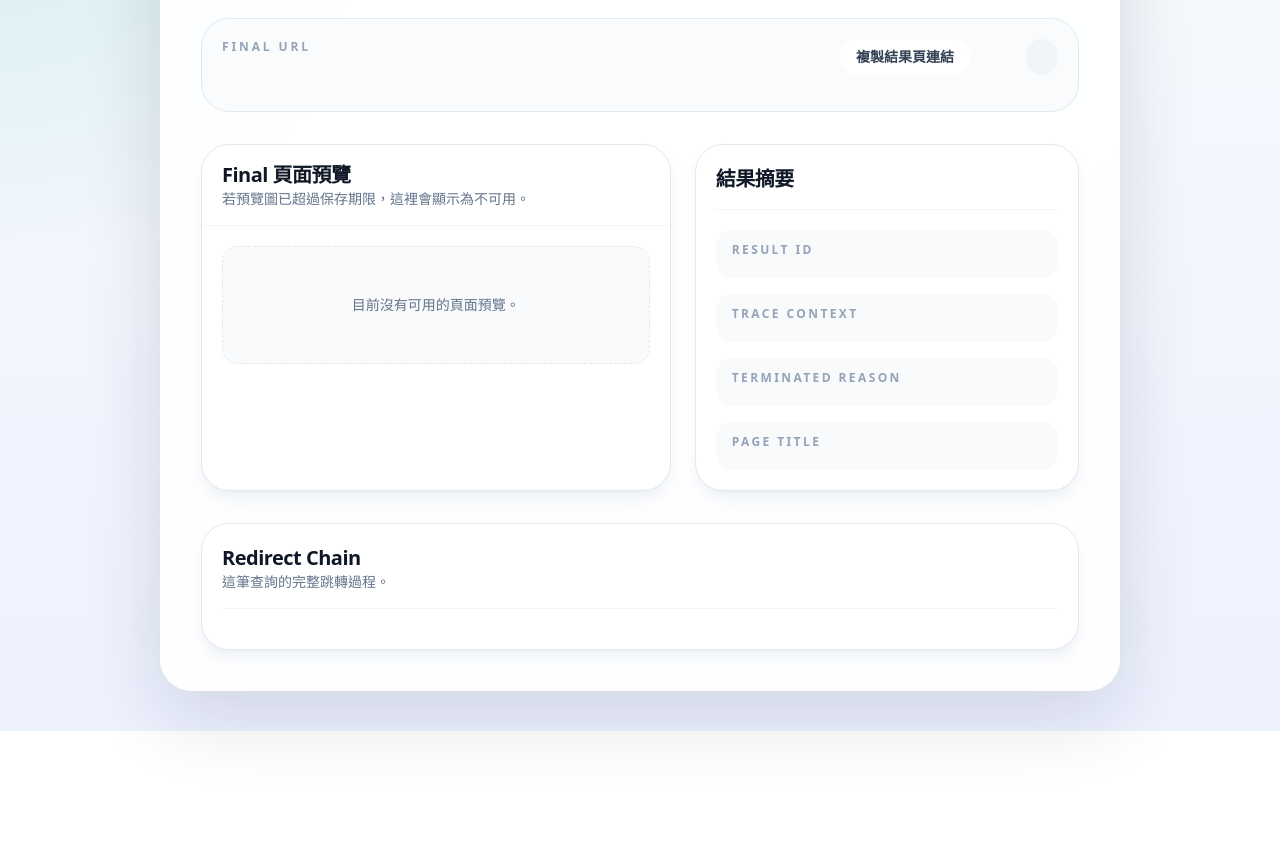
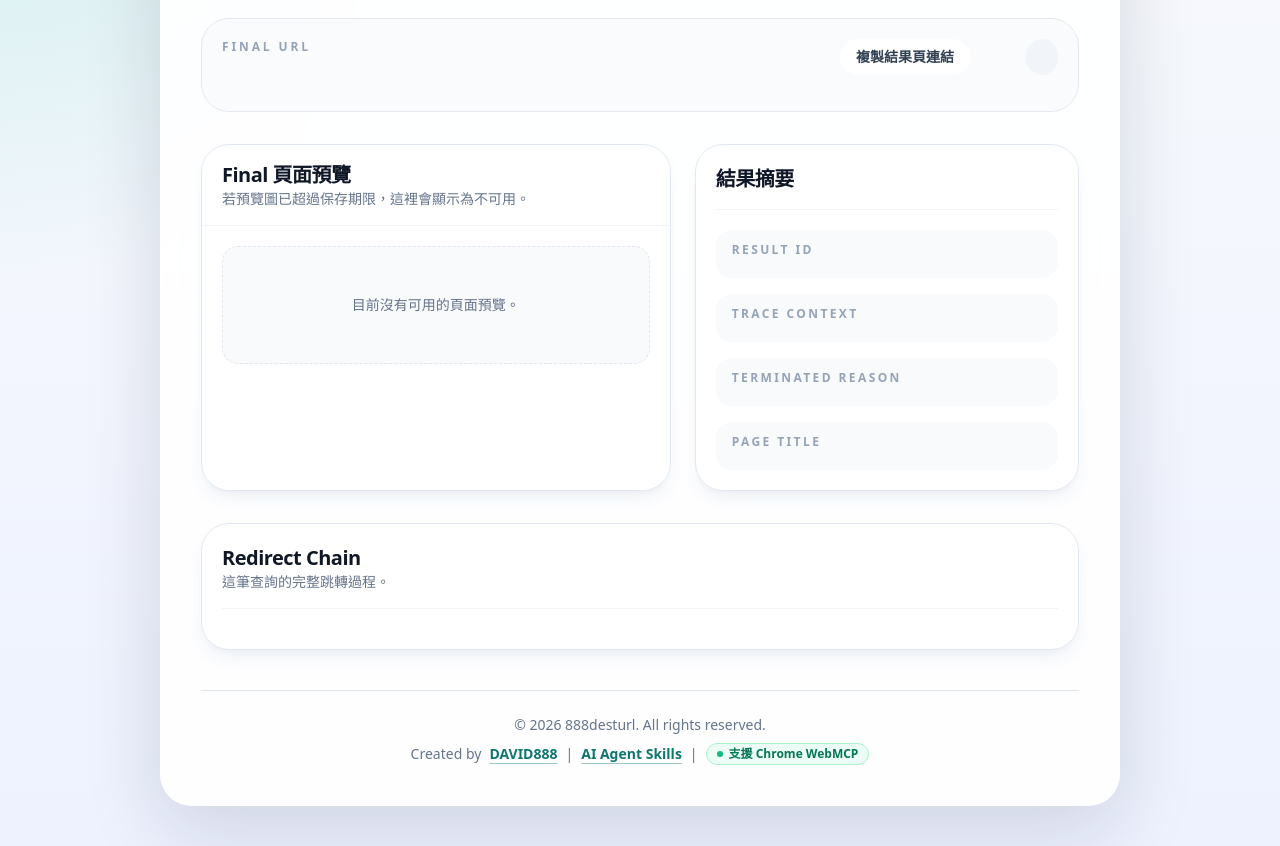
Before and after one commit to tbdavid2019/888desturl, a website: page public/result.html in a window 1280 px wide. Shown: the part 213-1059 px from the top of the page. Before the commit the page ends 944 px from the top, so only its background shows below. Drawn offline with nearby package versions, Linux system fonts and the light colour scheme.

Commit message:
feat: add Chrome WebMCP support badge in footer

```diff
--- a/public/result.html
+++ b/public/result.html
@@ -132,6 +132,40 @@ __OG_IMAGE_META__
           </div>
           <div id="chain-list" class="mt-5 space-y-4"></div>
         </section>
+
+        <footer class="mt-10 border-t border-slate-200 pt-6 text-center text-sm text-slate-500">
+          <p>© 2026 888desturl. All rights reserved.</p>
+          <p class="mt-2 flex flex-wrap items-center justify-center gap-2">
+            <span>Created by</span>
+            <a
+              href="https://david888.com"
+              target="_blank"
+              rel="noreferrer"
+              class="font-semibold text-accent underline decoration-accent/40 underline-offset-4"
+            >
+              DAVID888
+            </a>
+            <span>|</span>
+            <a
+              href="/ai-agent-skill"
+              target="_blank"
+              rel="noreferrer"
+              class="font-semibold text-accent underline decoration-accent/40 underline-offset-4"
+            >
+              AI Agent Skills
+            </a>
+            <span>|</span>
+            <a
+              href="https://developer.chrome.com/docs/ai/webmcp"
+              target="_blank"
+              rel="noreferrer"
+              class="inline-flex items-center gap-1.5 rounded-full bg-emerald-50 px-2.5 py-0.5 text-xs font-semibold text-emerald-700 border border-emerald-200 transition hover:bg-emerald-100"
+            >
+              <span class="h-1.5 w-1.5 rounded-full bg-emerald-500"></span>
+              <span>支援 Chrome WebMCP</span>
+            </a>
+          </p>
+        </footer>
       </div>
     </main>
 
```
Also changed, not shown: public/index.html (+14 -2 lines), test/webmcp.test.js (+10 -0 lines), CHANGELOG.md.
